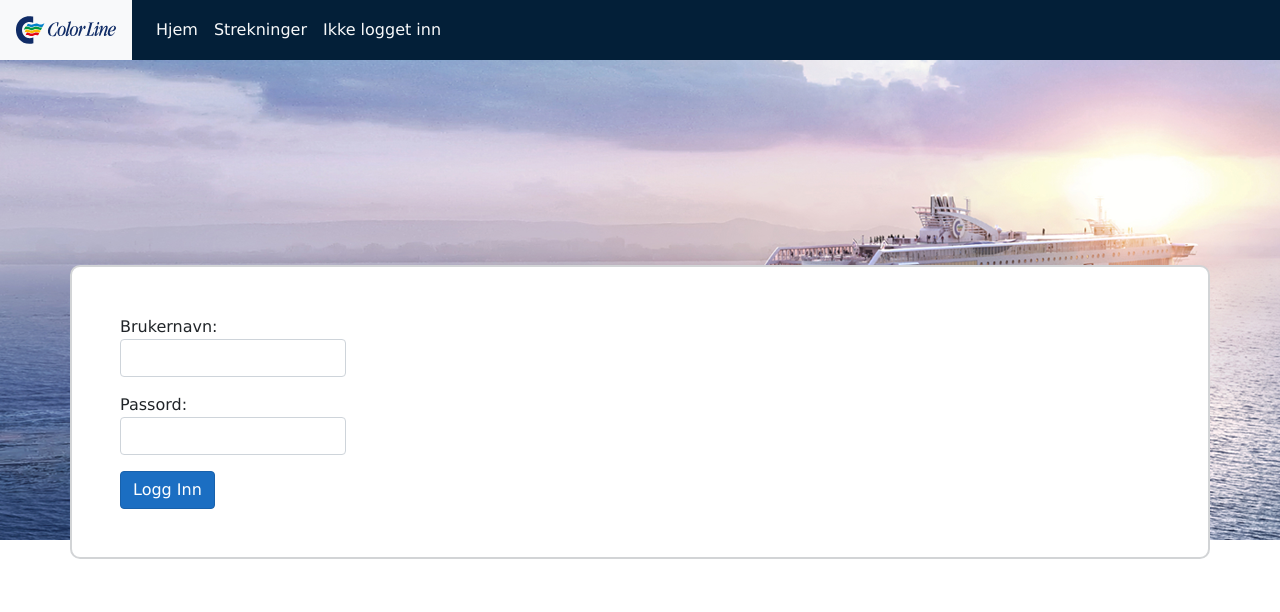
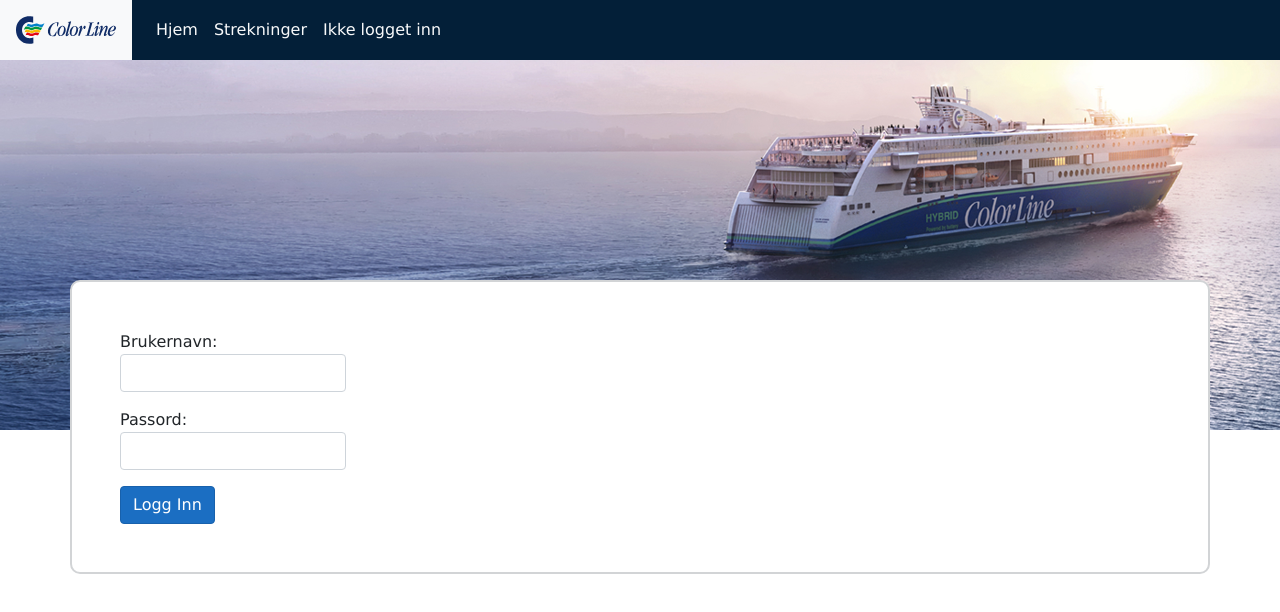
Before and after one commit to WilliamNerem/WebAppOppgave2, a React (Create React App) app in the folder Gruppeoppgave2/Gruppeoppgave2/ClientApp/: page / in a window 1280 px wide. Shown: the top 612 px of the page. Built offline with nearby package versions, Linux system fonts and the light colour scheme.

Commit message:
fixed bg img

```diff
--- a/Gruppeoppgave2/Gruppeoppgave2/ClientApp/src/components/NavBar.js
+++ b/Gruppeoppgave2/Gruppeoppgave2/ClientApp/src/components/NavBar.js
@@ -31,7 +31,8 @@
     }
 
     return (
-        <nav className="navbar navbar-expand-lg navbar-light">
+        <>
+            <nav className="navbar fixed-top navbar-expand-lg navbar-light">
                 <div className="container-fluid">
                     <a className="navbar-brand bg-light" href="/departures">
                         <img src={img} alt="Image of Color Line Logo" width="100" height="50" />
@@ -54,7 +55,8 @@
                         </ul>
                     </div>
                 </div>
+            </nav>
             <Modal id={modalId} continue={logOut} title={modalTitle} body={modalBodyText} dismissBtn={modalDismissText} continueBtn={modalContinueText} />
-        </nav>
+        </>
     );
 }
--- a/Gruppeoppgave2/Gruppeoppgave2/ClientApp/src/custom.css
+++ b/Gruppeoppgave2/Gruppeoppgave2/ClientApp/src/custom.css
@@ -19,7 +19,7 @@
 
 .container {
     padding: 10px;
-    margin-top: -275px;
+    margin-top: -150px;
     position: relative;
     background-color: white;
     border: 2px solid #d2d4d6;
@@ -42,6 +42,7 @@
 
 .img-bg-top {
     margin: auto;
+    margin-top: -50px;
     max-width: none;
     position: relative;
     display: flex;
```
Lines whose indentation alone changed are shown as unchanged.
